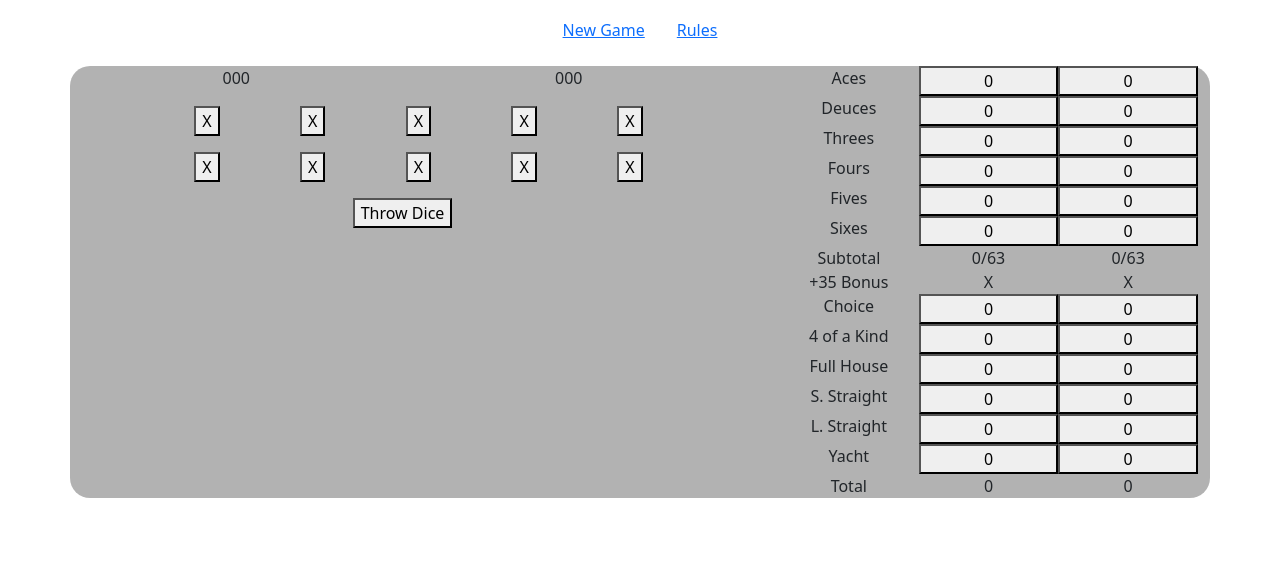
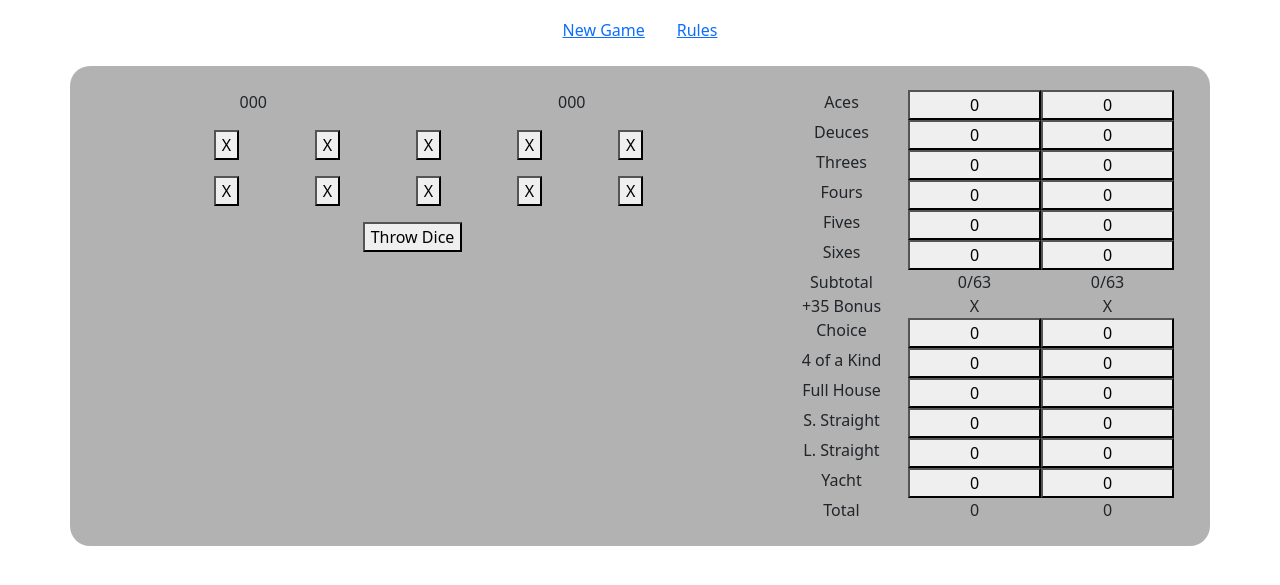
Before and after one commit to princeton-d/yacht_dice, a plain HTML site: page index.html in a window 1280 px wide. Shown: the part 99-684 px from the top of the page. Drawn offline with nearby package versions, Linux system fonts and the light colour scheme.

Commit message:
game tray setup

```diff
--- a/assets/css/style.css
+++ b/assets/css/style.css
@@ -6,7 +6,7 @@ li {
   font-size: 4rem;
 }
 
-.game_tray {
+.gameTray {
   background-color: rgba(0, 0, 0, 0.3);
   border-radius: 20px;
 }
--- a/index.html
+++ b/index.html
@@ -29,8 +29,8 @@
       </div>
     </div>
   </div>
-  <div class="container game_tray mb-5">
-    <div class="row">
+  <div class="gameTray container mb-5">
+    <div class="row p-4">
       <div class="col-7">
         <div class="row">
           <div class="col-6 text-center">
```
